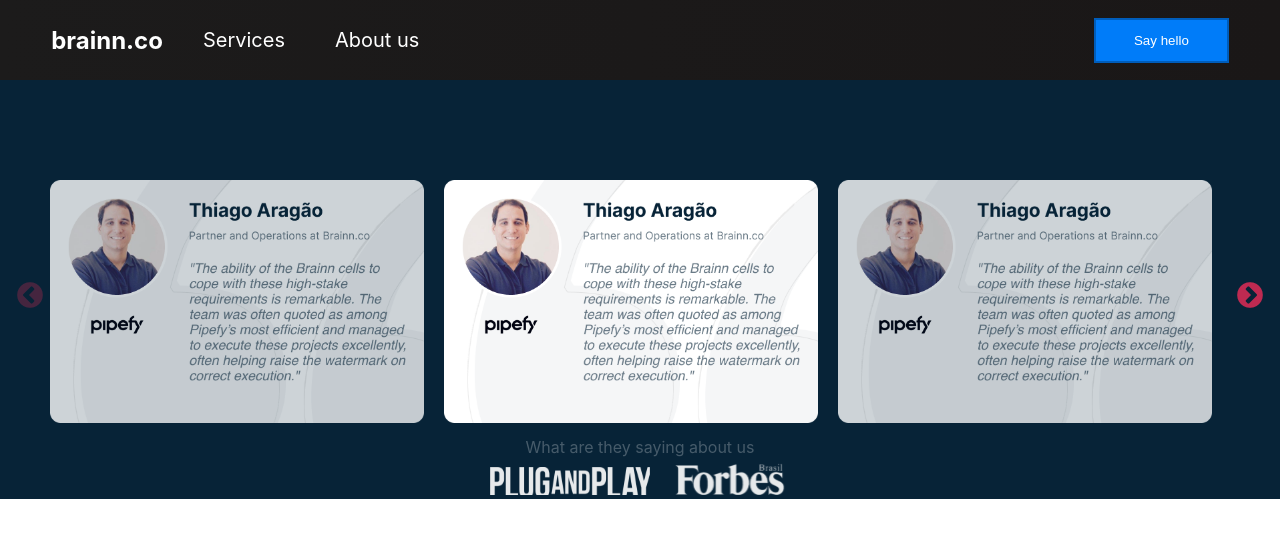
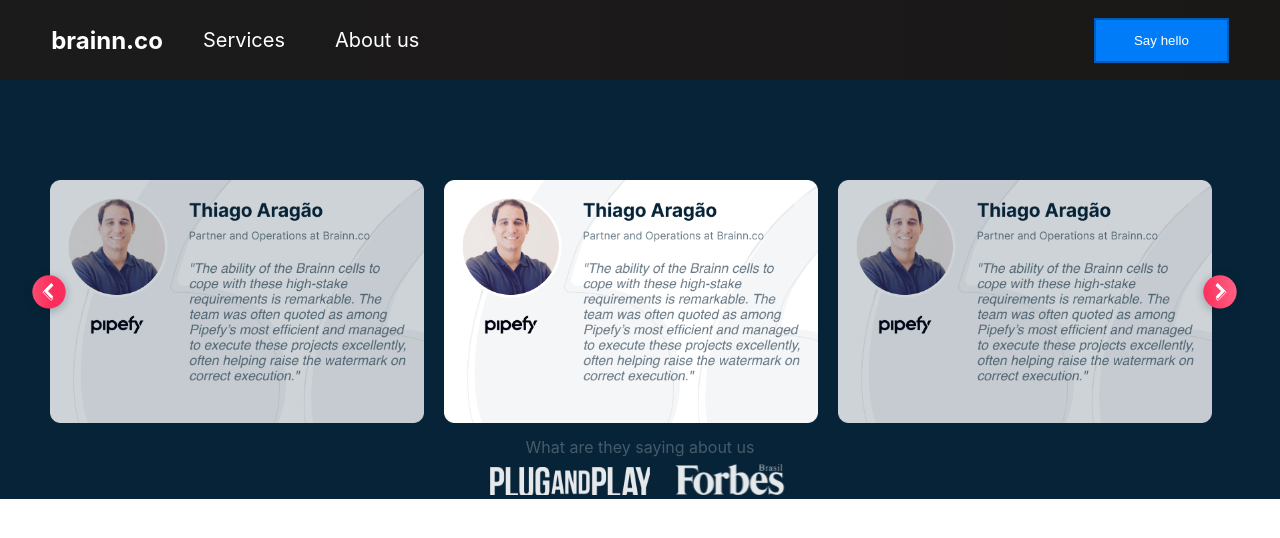
Before and after one commit to alexandreohara/brainn-lp, a React (Create React App) app: page / in a window 1280 px wide. Shown: the top 538 px of the page. Built offline with nearby package versions, Linux system fonts and the light colour scheme.

Commit message:
Add CarouselArrow

```diff
--- a/src/components/Carousel.css
+++ /dev/null
@@ -1,13 +0,0 @@
-.slick-next:before, .slick-prev:before {
-    color: #FC2D5A;
-    font-size: 30px;
-}
-
-.slick-prev {
-    left: -35px;
-    top: 45%
-}
-
-.slick-next {
-    top: 45%
-}
--- a/src/components/Carousel.tsx
+++ b/src/components/Carousel.tsx
@@ -1,36 +1,10 @@
 import React, { useState } from 'react';
 import Slider from 'react-slick';
 import styled from 'styled-components';
-import './Carousel.css';
 import Forbes from '../assets/Forbes.svg';
 import PlugAndPlay from '../assets/PlugAndPlay.svg';
 import ReportCard from '../assets/ReportCard.png';
-
-function SampleNextArrow(props: any) {
-  const { className, style, onClick } = props;
-  console.log('batata');
-  return (
-    <div
-      onClick={onClick}
-      className={className}
-      style={{
-        // ...style,
-        // display: 'block',
-        // position: 'absolute',
-        // right: '-25px',
-        // top: '48%',
-        // backgroundColor: 'red',
-        // textAlign: 'center',
-        // width: '20px',
-        // height: '20px',
-
-        ...style,
-        display: 'block',
-        // background: 'red',
-      }}
-    />
-  );
-}
+import { CarouselArrow } from './CarouselArrow';
 
 interface DivProps {
   backgroundColor?: string;
@@ -94,13 +68,6 @@ const buildReportCard = (card: any, opacity?: string) => (
   </StyledDiv>
 );
 
-const reportCards = [
-  buildReportCard(ReportCard),
-  buildReportCard(ReportCard),
-  buildReportCard(ReportCard),
-  buildReportCard(ReportCard),
-];
-
 const setOpacity = (cardList: any, current, next) => {
   return cardList.map((card, index) => {
     if (index == current) {
@@ -123,6 +90,13 @@ const setOpacity = (cardList: any, current, next) => {
     return card;
   });
 };
+
+const reportCards = [
+  buildReportCard(ReportCard),
+  buildReportCard(ReportCard),
+  buildReportCard(ReportCard),
+  buildReportCard(ReportCard),
+];
 
 const setInitialOpacity = (cardList, windowSize, breakpoint) => {
   if (windowSize > breakpoint) {
@@ -150,13 +124,12 @@ export const Carousel = () => {
     setInitialOpacity(reportCards, windowSize, mediumBreakpoint)
   );
 
-  console.log(windowSize);
-
   const settings = {
     slidesToShow: 3,
     slidesToScroll: 1,
     infinite: false,
-    // nextArrow: <SampleNextArrow />,
+    prevArrow: <CarouselArrow next={false} />,
+    nextArrow: <CarouselArrow next={true} />,
     beforeChange: (current, next) => {
       if (windowSize > mediumBreakpoint) {
         setCardList(setOpacity(cardList, current + 1, next + 1));
--- /dev/null
+++ b/src/components/CarouselArrow.tsx
@@ -0,0 +1,39 @@
+import React from 'react';
+import RightArrow from '../assets/icons/RightArrow.svg';
+import LeftArrow from '../assets/icons/LeftArrow.svg';
+import styled from 'styled-components';
+
+const StyledNextArrowDiv = styled.div`
+  position: absolute;
+  right: -15px;
+  top: 36%;
+`;
+
+const StyledPrevArrowDiv = styled.div`
+  position: absolute;
+  left: -26px;
+  top: 36%;
+  z-index: 1;
+`;
+
+const StyledImage = styled.img`
+  width: 50px;
+`;
+
+export const CarouselArrow = (props: any) => {
+  const { onClick, next } = props;
+
+  if (next) {
+    return (
+      <StyledNextArrowDiv onClick={onClick}>
+        <StyledImage src={RightArrow} />
+      </StyledNextArrowDiv>
+    );
+  }
+
+  return (
+    <StyledPrevArrowDiv onClick={onClick}>
+      <StyledImage src={LeftArrow} />
+    </StyledPrevArrowDiv>
+  );
+};
```
Also changed, not shown: src/assets/icons/LeftArrow.svg (added), src/assets/icons/RightArrow.svg (added).
